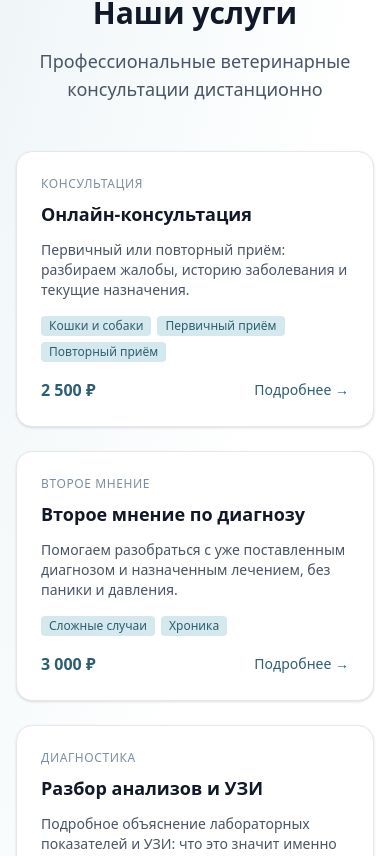
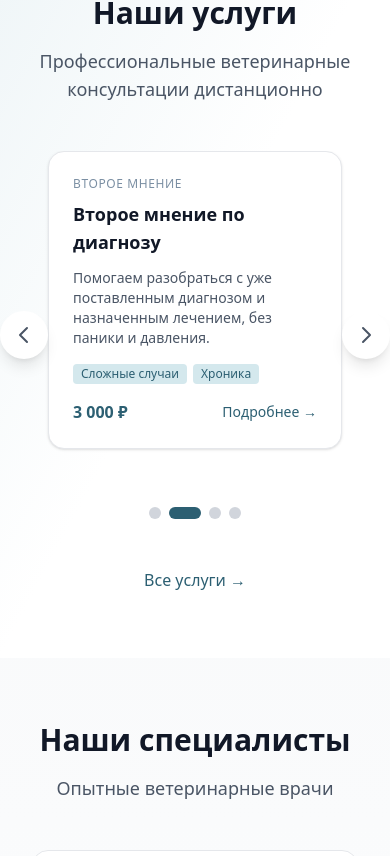
Before and after one commit to Stalser/Onlyvet-news3, a Next.js app: page / in a window 390 px wide. Shown: the part 4408-5264 px from the top of the page. Built offline with nearby package versions, Linux system fonts and the light colour scheme.

Commit message:
Add carousel for services on mobile (desktop uses grid)

```diff
--- a/src/app/page.tsx
+++ b/src/app/page.tsx
@@ -221,13 +221,29 @@ export default function Home() {
               <p className="text-lg text-gray-600">Профессиональные ветеринарные консультации дистанционно</p>
             </div>
           </FadeIn>
-          <div className="grid grid-cols-1 md:grid-cols-2 lg:grid-cols-4 gap-6">
-            {services.map((service, index) => (
+
+          {/* Десктоп — сетка, Мобильные — карусель */}
+          <div className="hidden lg:grid grid-cols-1 md:grid-cols-2 lg:grid-cols-4 gap-6">
+            {services.slice(0, 8).map((service, index) => (
               <ScaleIn key={service.id} delay={index * 100}>
                 <ServiceCard service={service} />
               </ScaleIn>
             ))}
           </div>
+
+          {/* Мобильные и планшеты — карусель */}
+          <div className="lg:hidden">
+            <Carousel itemsPerPage={1} autoPlay={true} autoPlayInterval={5000}>
+              {services.slice(0, 8).map((service, index) => (
+                <div key={service.id} className="px-4">
+                  <ScaleIn delay={index * 100}>
+                    <ServiceCard service={service} />
+                  </ScaleIn>
+                </div>
+              ))}
+            </Carousel>
+          </div>
+
           <FadeIn delay={600}>
             <div className="text-center mt-12">
               <Link href="/services" className="text-primary hover:text-primary-dark font-medium">
```
Also changed, not shown: 1 other file (tests, documents, lock files or other folders).
